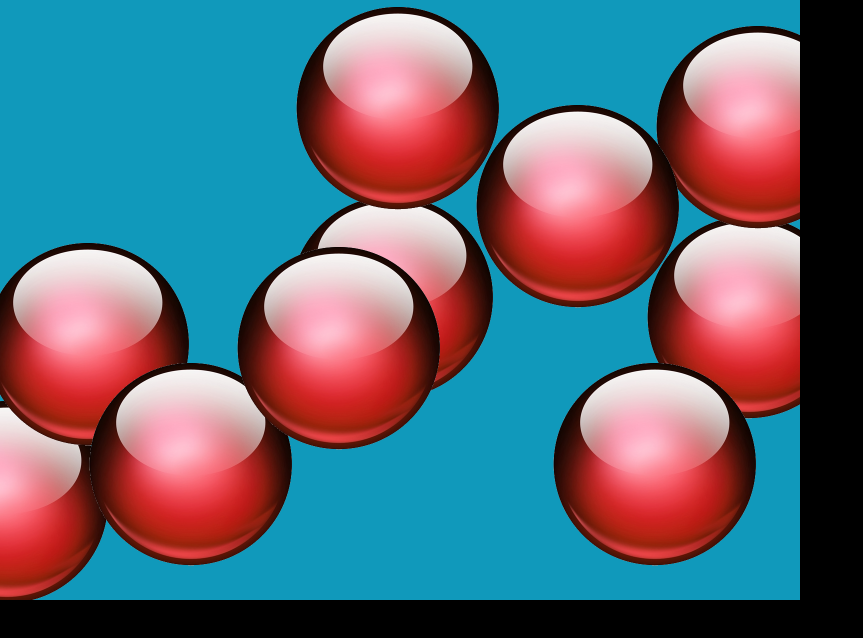
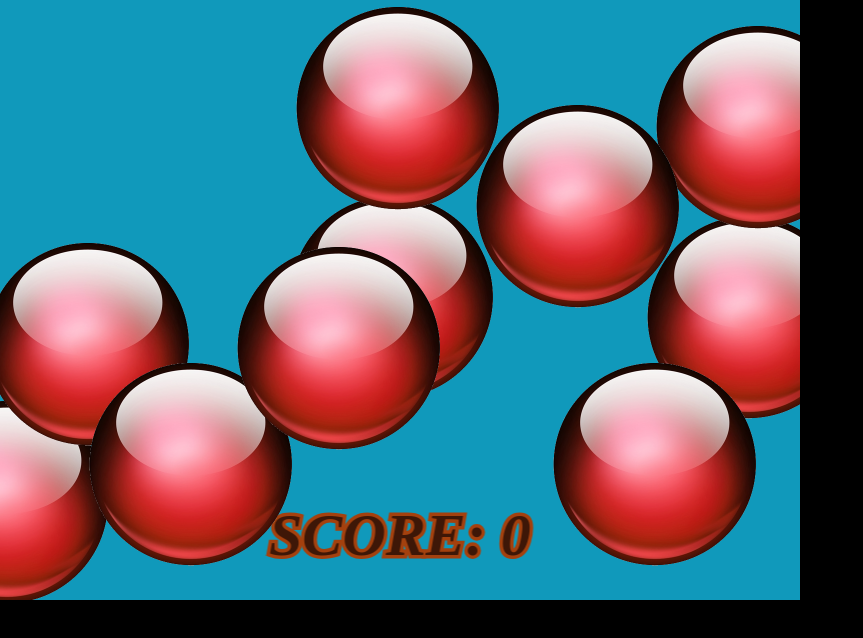
Before and after one commit to MPolymath/TwitterBubble, a plain HTML site: page bubbleburst.html in a window 1280 px wide. Shown: the whole page, without its empty margins (0-863 px from the left). Drawn offline with Linux system fonts and the light colour scheme; animation ran at ten frames a second.

Commit message:
Added Score keeping to bubbleburst.html

```diff
--- a/bubbleburst.html
+++ b/bubbleburst.html
@@ -15,9 +15,15 @@
 	  var renderer = PIXI.autoDetectRenderer(800, 600, {backgroundColor: 0x1099bb});
 	  document.body.appendChild(renderer.view);
 
-	  // create the root of the scene graph
 	  var stage = new PIXI.Container();
 	  var texture = PIXI.Texture.fromImage('bubble.png');
+	  var count = 1;
+	  var score = new PIXI.Text('SCORE: 0', { font: 'bold italic 60px Arvo', fill: '#3e1707', align: 'center', stroke: '#a4410e', strokeThickness: 7 });
+
+	  score.position.x = 400;
+	  score.position.y = 500;
+	  score.anchor.x = 0.5;
+	  stage.addChild(score);
 
 	  for (var i = 0; i < 10; i++)
 	  {
@@ -46,7 +52,8 @@
 	  {
 	  	this.data = event.data;
 	  	this.visible = 0;
-  	    this.visible = 0;
+  		this.visible = 0;
+		score.text = 'SCORE: ' + count++;
 	  	event.destroy();
 	  }
 	  animate();
```
